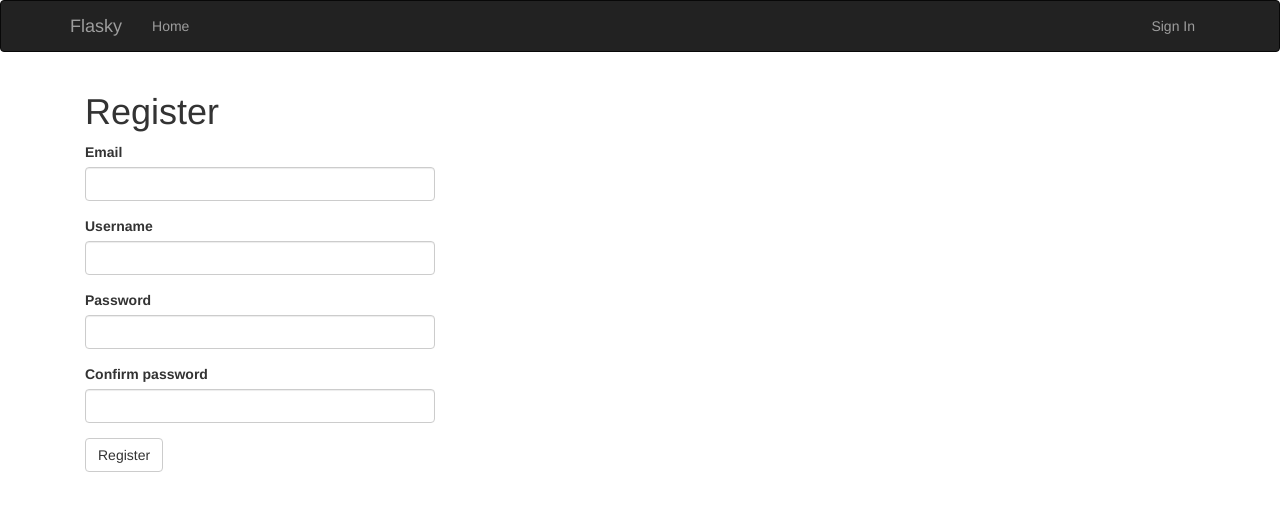
After one commit to ramiz-rahman/basic-flask-app, a Flask app: page /auth/register in a window 1280 px wide. The commit adds this page. Shown: the top 511 px of the page. Run offline with Flask 2, Linux system fonts and the light colour scheme; some libraries are stand-ins or nearby versions.

Commit message:
Add user registration

```diff
--- a/app/auth/forms.py
+++ b/app/auth/forms.py
@@ -1,9 +1,28 @@
 from flask_wtf import Form
-from wtforms import StringField, PasswordField, BooleanField, SubmitField
-from wtforms.validators import Required, Email, Length
+from wtforms import StringField, PasswordField, BooleanField, SubmitField, ValidationError
+from wtforms.validators import Required, Email, Length, Regexp, EqualTo
+from ..models import User
+
 
 class LoginForm(Form):
     email = StringField('Email', validators=[Required(), Length(1, 64), Email()])
     password = PasswordField('Password', validators=[Required()])
     remember_me = BooleanField('Keep me logged in')
     submit = SubmitField('Log In')
+
+class RegistrationForm(Form):
+    email = StringField('Email', validators=[Required(), Length(1, 64), Email()])
+    username = StringField('Username', validators=[
+        Required(), Length(1, 64), Regexp('^[A-Za-z][A-Za-z0-9_.]*$', 0, 'Usernames must have only letters, numbers, dots or underscores')])
+    password = PasswordField('Password', validators=[
+        Required(), EqualTo('password2', message='Passwords must match.')])
+    password2 = PasswordField('Confirm password', validators=[Required()])
+    submit = SubmitField('Register')
+
+    def validate_email(self, field):
+        if User.query.filter_by(email=field.data).first():
+            raise ValidationError('Email already registered')
+
+    def validate_username(self, field):
+        if User.query.filter_by(username=field.data).first():
+            raise ValidationError('Username already in use')
--- a/app/auth/views.py
+++ b/app/auth/views.py
@@ -1,14 +1,15 @@
 from flask import render_template, redirect, request, url_for, flash
 from flask_login import login_user, logout_user, login_required
 from . import auth
+from .. import db
 from ..models import User
-from .forms import LoginForm
+from .forms import LoginForm, RegistrationForm
 
 @auth.route('/login', methods=['GET', 'POST'])
 def login():
     form = LoginForm()
     if form.validate_on_submit():
-        user = User.query.filter_by(emial=form.email.data).first()
+        user = User.query.filter_by(email=form.email.data).first()
         if user is not None and user.verify_password(form.password.data):
             login_user(user, form.remember_me.data)
             return redirect(request.args.get('next') or url_for('main.index'))
@@ -21,3 +22,15 @@ def logout():
     logout_user()
     flash("You have been logged out.")
     return redirect(url_for('main.index'))
+
+@auth.route('/register', methods=['GET', 'POST'])
+def register():
+    form = RegistrationForm()
+    if form.validate_on_submit():
+        user = User(email=form.email.data,
+                    username=form.username.data,
+                    password=form.password.data)
+        db.session.add(user)
+        flash('You can now login.')
+        return redirect(url_for('auth.login'))
+    return render_template('auth/register.html', form=form)
--- a/app/templates/auth/login.html
+++ b/app/templates/auth/login.html
@@ -9,5 +9,11 @@
 </div>
 <div class="col-md-4">
     {{ wtf.quick_form(form) }}
+    <p>
+        New user?
+        <a href="{{ url_for('auth.register') }}">
+        Click here to register
+        </a>
+    </p>
 </div>
 {% endblock %}
--- /dev/null
+++ b/app/templates/auth/register.html
@@ -0,0 +1,10 @@
+{% extends "base.html" %}
+{% import "bootstrap/wtf.html" as wtf %}
+
+{% block title %}Flasky - Register{% endblock %}
+{% block page_content %}
+<div class="col-md-4">
+    <h1>Register</h1>
+    {{ wtf.quick_form(form) }}
+</div>
+{% endblock %}
```
Also changed, not shown: app/templates/index.html (+7 -1 lines), migrations/versions/dc396c362f11_.py (added, +32 -0 lines).
